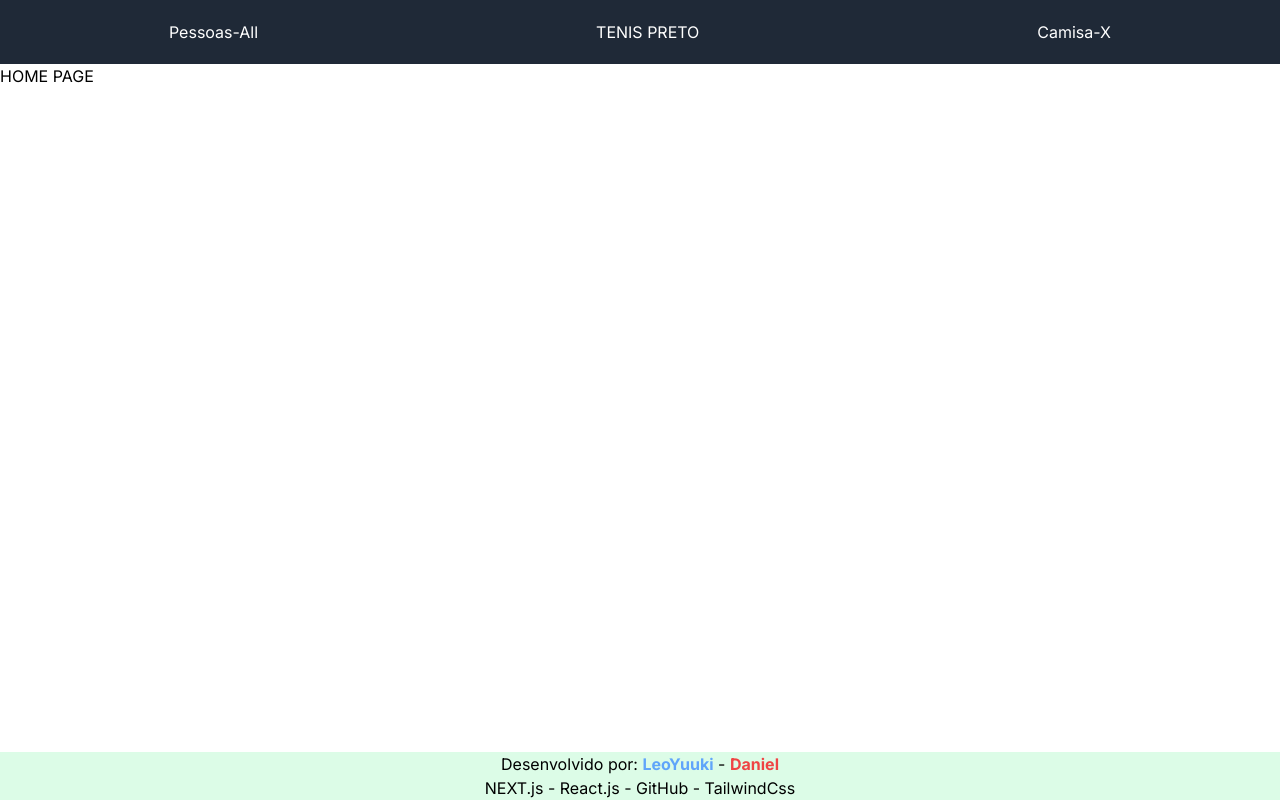
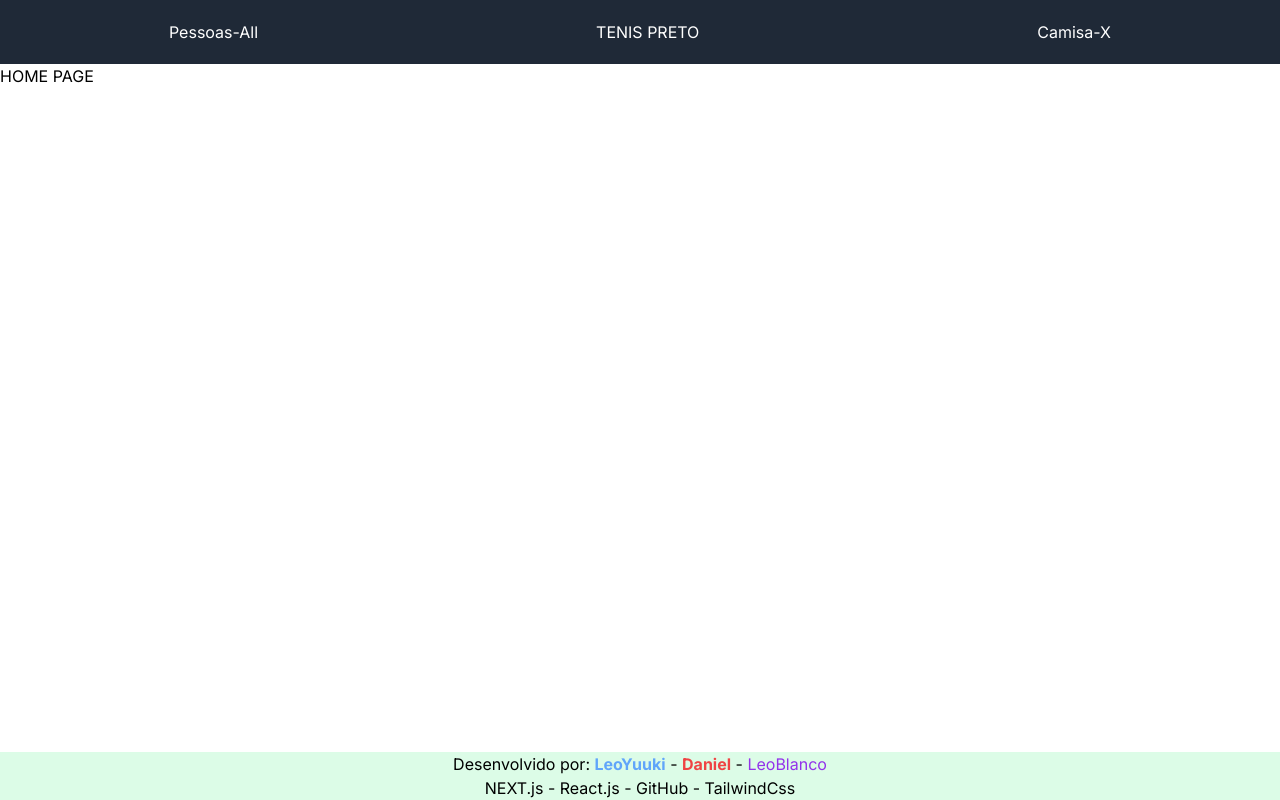
Before and after one commit to leoleoyuuki/ex2cp3sem2, a Next.js app: page / in a window 1280 px wide. Built offline with nearby package versions, Linux system fonts and the light colour scheme.

Commit message:
mudado rodape

```diff
--- a/src/components/Rodape/Rodape.jsx
+++ b/src/components/Rodape/Rodape.jsx
@@ -4,7 +4,7 @@ export default function Rodape() {
   return (
     <footer className='rodape'>
       <div>
-        <p>Desenvolvido por: <span className="font-bold text-blue-400">LeoYuuki</span> - <span className='font-bold text-red-500'>Daniel</span> </p>
+        <p>Desenvolvido por: <span className="font-bold text-blue-400">LeoYuuki</span> - <span className='font-bold text-red-500'>Daniel</span> - <span className='text-purple-600'>LeoBlanco</span></p>
         <p>NEXT.js - React.js - GitHub - TailwindCss</p>
         </div>
 
```
